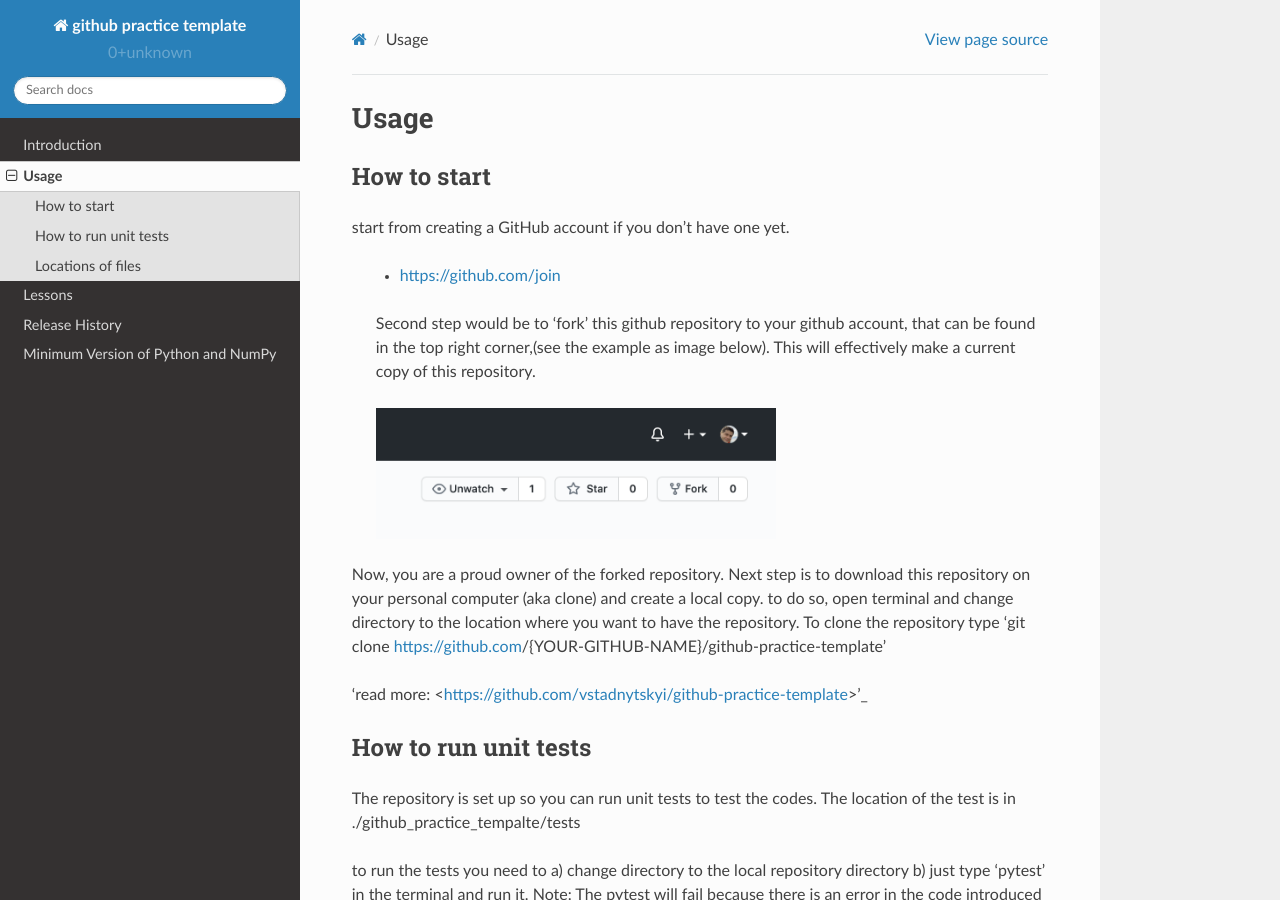
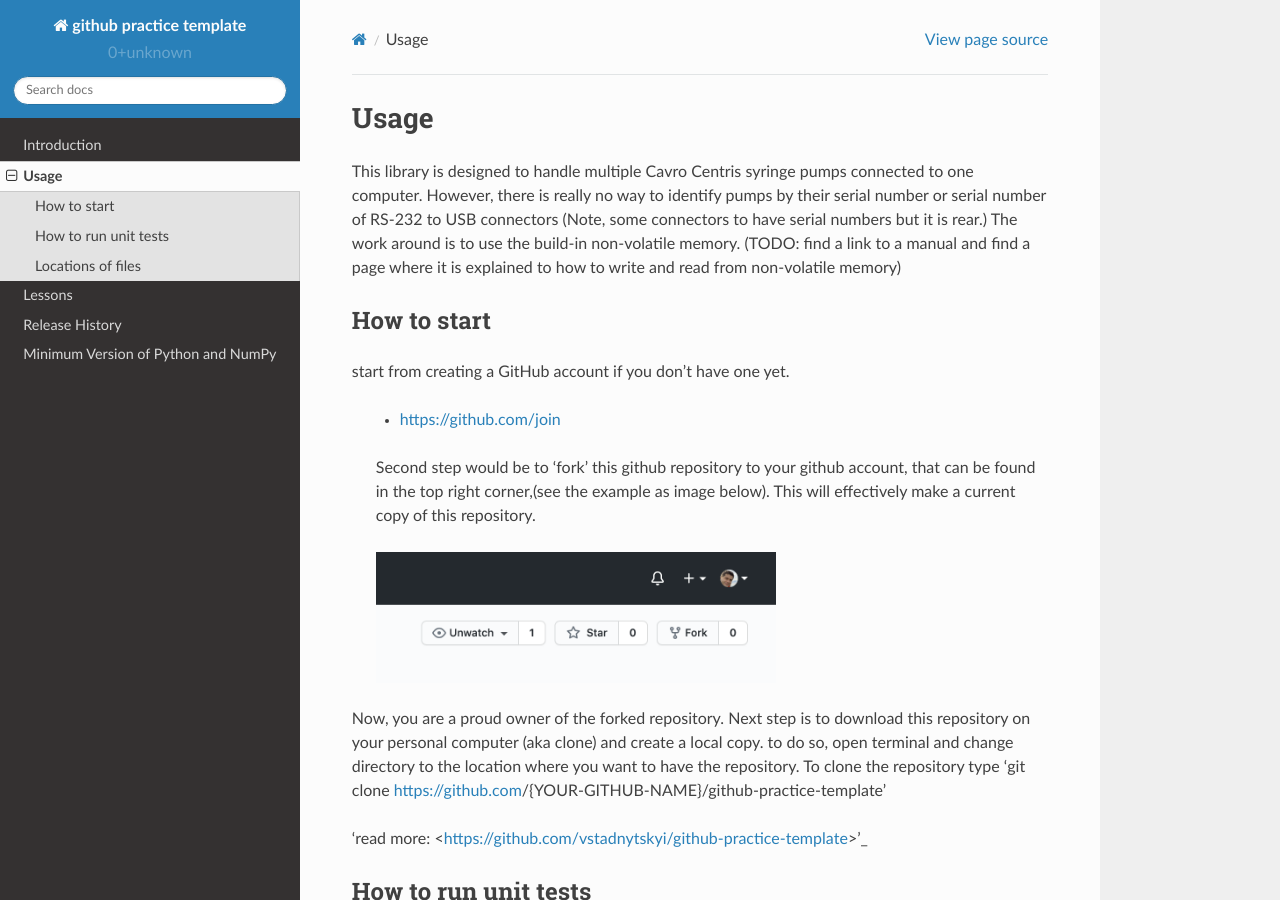
Before and after one commit to vstadnytskyi/github-practice-template, a Sphinx documentation site: the page built from docs/source/usage.rst, in a window 1280 px wide and 900 px high. Built offline with Sphinx 7.4.7 and the Read the Docs theme 2.0.0, drawn with Linux system fonts in a browser that asks for light colours.

Commit message:
usage docs

```diff
--- a/docs/source/usage.rst
+++ b/docs/source/usage.rst
@@ -1,6 +1,7 @@
 =====
 Usage
 =====
+This library is designed to handle multiple Cavro Centris syringe pumps connected to one computer. However, there is really no way to identify pumps by their serial number or serial number of RS-232 to USB connectors (Note, some connectors to have serial numbers but it is rear.) The work around is to use the build-in non-volatile memory. (TODO: find a link to a manual and find a page where it is explained to how to write and read from non-volatile memory)
 
 How to start
 ----------------------------
```
